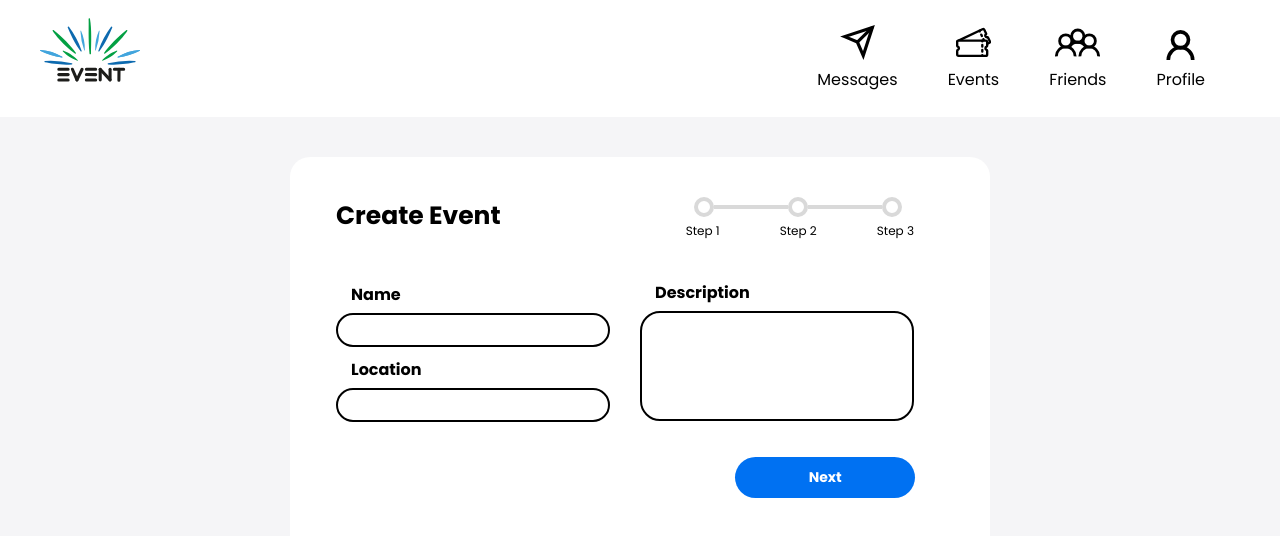
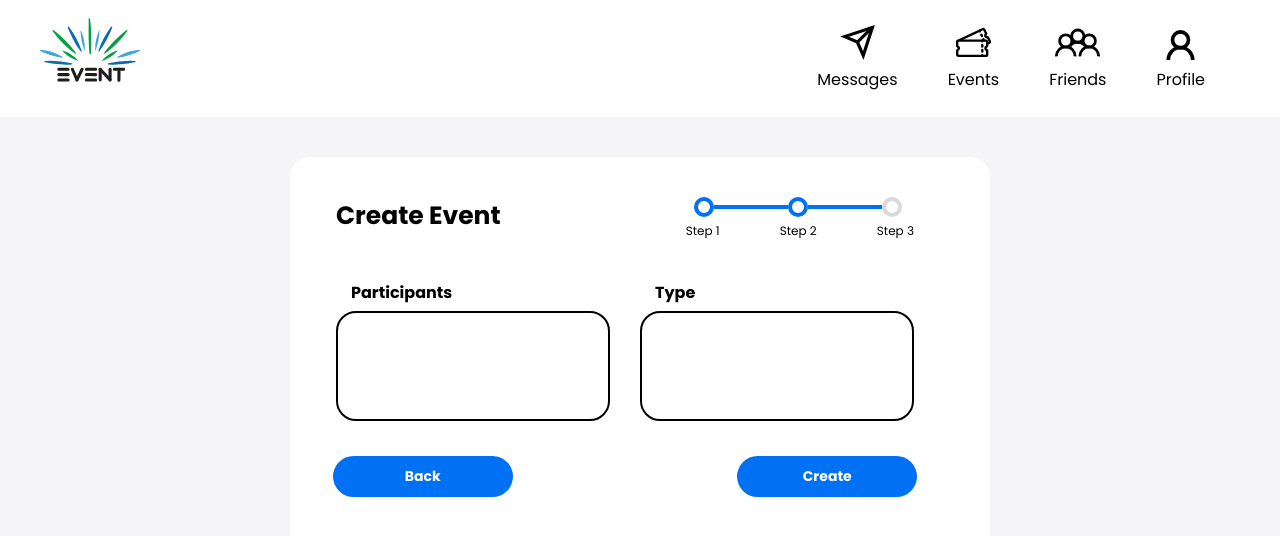
Before and after one commit to OkhaiBroh/PW1-G8, a Vue app: page /create-event-3 in a window 1280 px wide. Shown: the top 536 px of the page. Built offline with nearby package versions, Linux system fonts and the light colour scheme.

Commit message:
Ended step 3

```diff
--- a/src/views/CreateEventViewStep3.vue
+++ b/src/views/CreateEventViewStep3.vue
@@ -19,23 +19,18 @@
                 </div>
             </div>
             <section class="data-input">
-                <div class="name-description-camps">
-                    <div class="event-name-input">
-                        <p class="camp-title name"> Name </p>
-                        <input class="input name-input" name="event-name" type="text">
-                    </div>
-                    <div class="event-location-input">
-                        <p class="camp-title location"> Location </p>
-                        <input class="input location-input" name="event-location" type="text">
-                    </div>
+                <div class="event-participants-input">
+                    <p class="camp-title participants"> Participants </p>
+                    <input class="input participants-input" name="event-participants" type="text">
                 </div>
-                <div class="event-description-input">
-                    <p class="camp-title description"> Description </p>
-                    <input class="input description-input" name="event-description" type="text">
+                <div class="event-type-input">
+                    <p class="camp-title type"> Type </p>
+                    <input class="input type-input" name="event-type" type="text">
                 </div>
             </section>
             <div class="button-panel">
-                <button class="next-btn"> Next </button>
+                <button class="back-btn"> Back </button>
+                <button class="create-btn"> Create </button>
             </div>
         </div>
     </div>
@@ -116,14 +111,18 @@
     .circle-gray {
         height: 12px;
         width: 12px;
-        border-color: var(--progress_color);
+        border-color: var(--bg_button);
     }
 
     .line {
-        border: 2px solid var(--progress_color);
+        border: 2px solid var(--bg_button);
         height: fit-content;
         width: 70px;
         margin-top: 8px;
+    }
+
+    .circle3 {
+        border-color: var(--progress_color);
     }
 
     /**********************
@@ -137,12 +136,7 @@
         justify-content: space-between;
     }
 
-    .name-description-camps {
-        display: flex;
-        flex-direction: column;
-    }
-
-    .event-description-input {
+    .event-participants-input, .event-type-input {
         margin-right: 30px;
     }
 
@@ -154,18 +148,10 @@
 
     .input {
         width: 240px;
+        height: 96px;
         border: 2px solid black;
         border-radius: 20px;
         padding: 5px 15px 5px 15px;
-    }
-
-    .event-name-input {
-        margin-top: 2px;
-        margin-bottom: 10px;
-    }
-
-    .description-input {
-        height: 96px;
     }
 
     /**********************
@@ -173,15 +159,19 @@
     **********************/
 
     .button-panel {
-        width: 86%;
+        width: 96%;
         display: flex;
-        justify-content: right;
+        justify-content: space-between;
     }
 
-    .next-btn {
+    .create-btn, .back-btn {
         width: 180px;
         font-weight: bold;
         font-size: 14px;
     }
 
+    .create-btn {
+        margin-right: 30px;
+    }
+
 </style>
```
